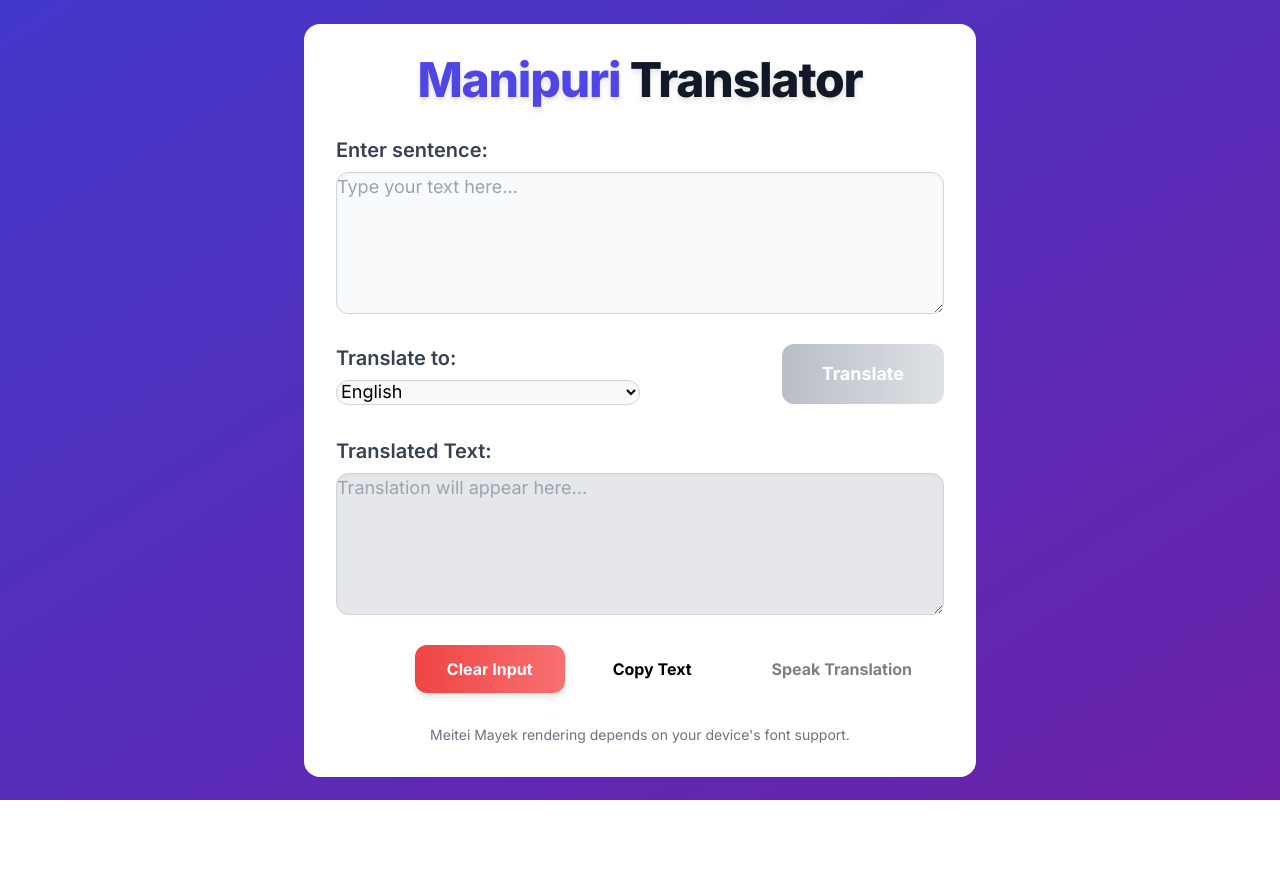
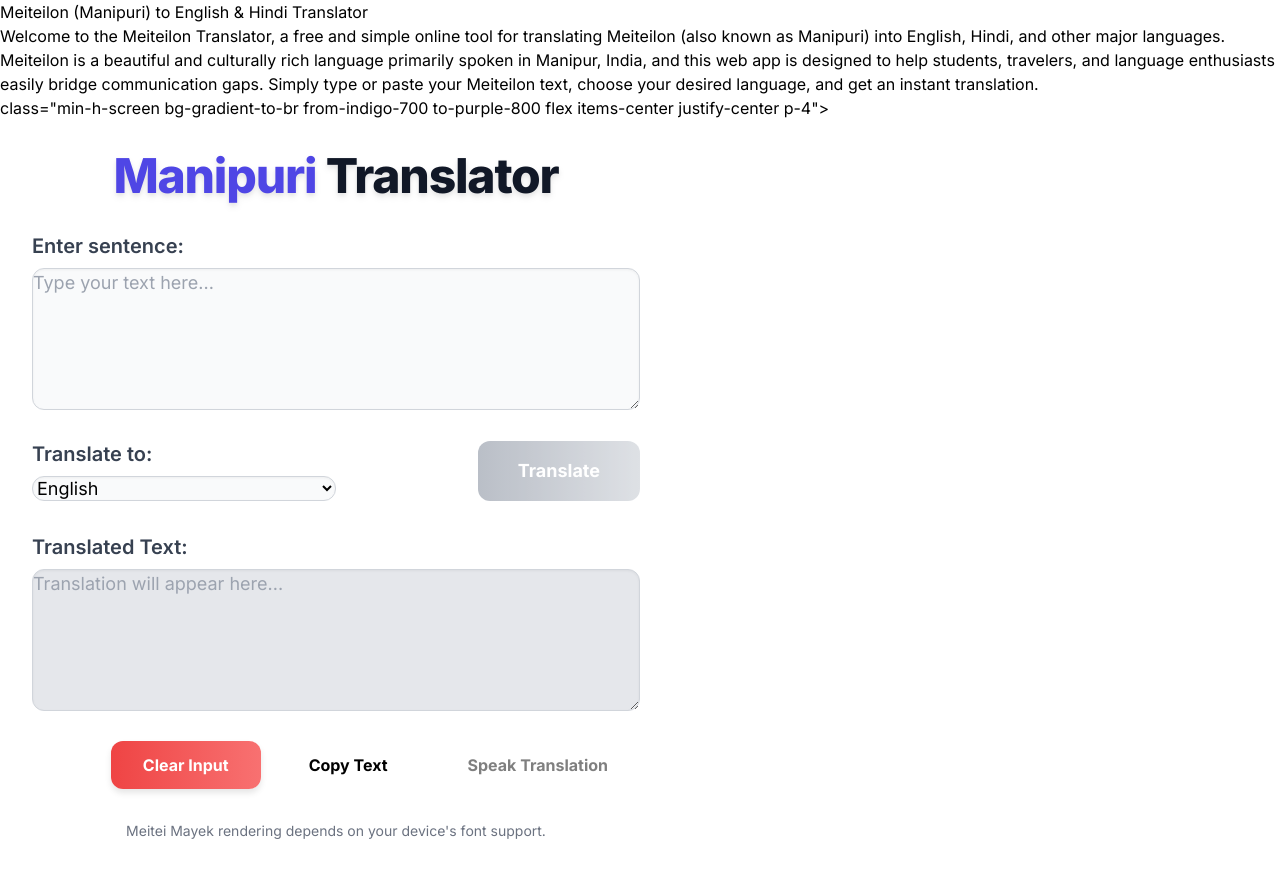
Before and after one commit to Bunilkumar/Meiteilon-translator, a plain HTML site: page index.html in a window 1280 px wide. Before the commit the page ends 800 px from the top, so only its background shows below. Drawn offline with nearby package versions, Linux system fonts and the light colour scheme.

Commit message:
Update index.html

```diff
--- a/index.html
+++ b/index.html
@@ -161,7 +161,15 @@
        }
    </style>
 </head>
-<body class="min-h-screen bg-gradient-to-br from-indigo-700 to-purple-800 flex items-center justify-center p-4">
+<body
+   <main>
+    <h1>Meiteilon (Manipuri) to English & Hindi Translator</h1>
+    <p>
+        Welcome to the Meiteilon Translator, a free and simple online tool for translating Meiteilon (also known as Manipuri) into English, Hindi, and other major languages. Meiteilon is a beautiful and culturally rich language primarily spoken in Manipur, India, and this web app is designed to help students, travelers, and language enthusiasts easily bridge communication gaps. Simply type or paste your Meiteilon text, choose your desired language, and get an instant translation.
+    </p>
+</main>
+
+   class="min-h-screen bg-gradient-to-br from-indigo-700 to-purple-800 flex items-center justify-center p-4">
 
    <div id="app-container" class="bg-white p-8 rounded-2xl shadow-3xl w-full max-w-2xl transform transition-all duration-300 hover:scale-[1.005]">
        <h1 class="text-5xl font-extrabold text-center text-gray-900 mb-8 tracking-tight drop-shadow-md">
```
